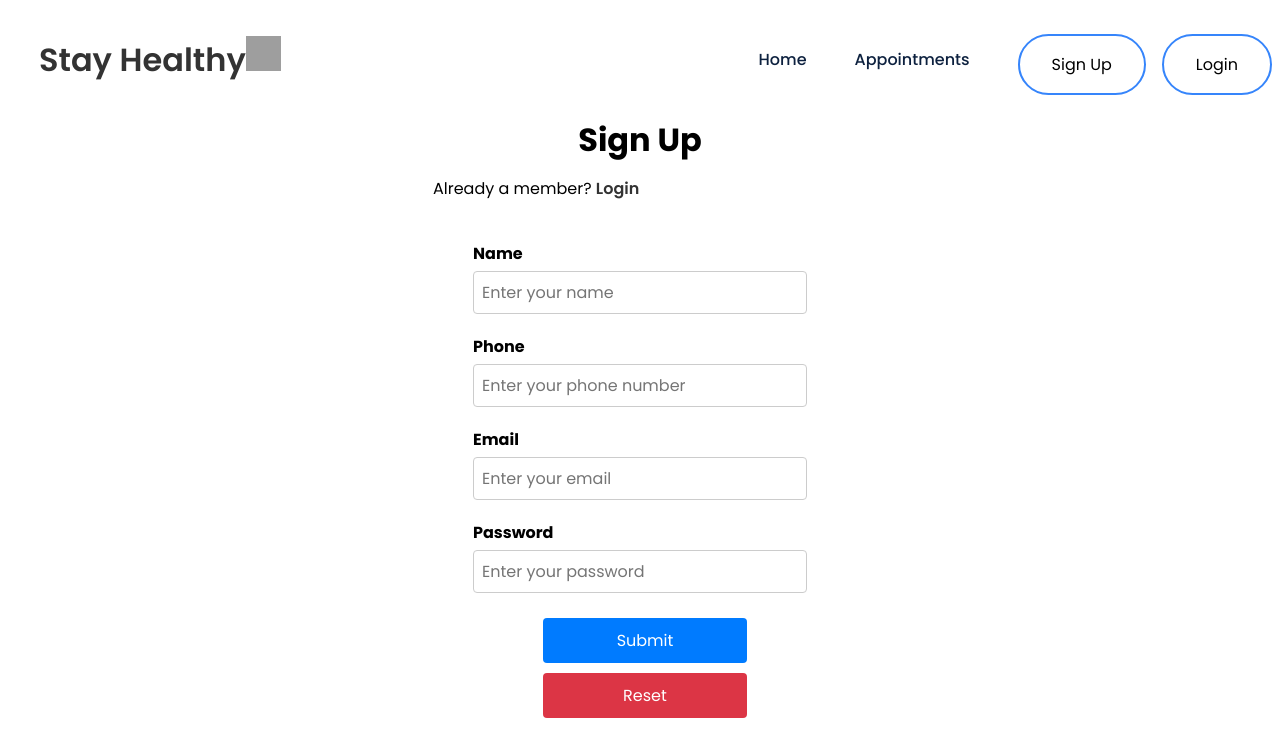
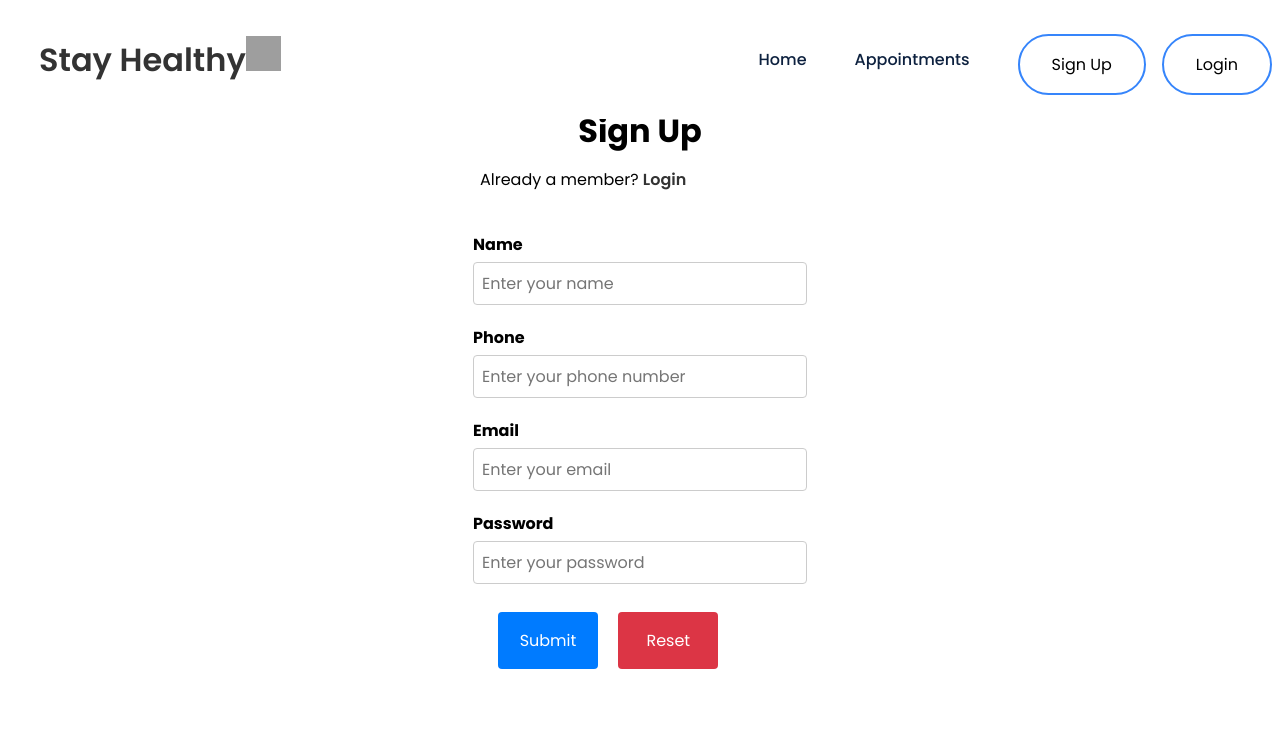
Before and after one commit to JoeyScottSchronce/frontend_developer_capstone_project, a React (Create React App) app: page /SignUp in a window 1280 px wide. Shown: the top 756 px of the page. Built offline with nearby package versions, Linux system fonts and the light colour scheme; grey boxes are pictures that could not be loaded.

Commit message:
updated css

```diff
--- a/src/Components/SignUp/SignUp.css
+++ b/src/Components/SignUp/SignUp.css
@@ -4,7 +4,7 @@ body {
 }
 
 .container {
-    max-width: 900px; /* Set maximum width for the container */
+    /* max-width: 800px; /* Set maximum width for the container */
     overflow: hidden; /* Hide any overflowing content */
 }
 
@@ -14,7 +14,7 @@ body {
     top: -39px; /* Move the element 39 pixels up */
     left: 92%; /* Move the element 92% to the right */
     cursor: pointer; /* Change cursor to pointer on hover */
-    font-size: 17px; /* Set font size */
+    font-size: 1.5rem; /* Set font size */
 }
 
 /* Styles for the main signup text */
@@ -45,7 +45,7 @@ body {
 
 /* Styles for the role text in signup */
 .signup-role {
-    font-size: 16px; /* Set font size */
+    font-size: 1rem; /* Set font size */
     margin-bottom: 10px; /* Add bottom margin */
 }
 
@@ -75,13 +75,15 @@ body {
 /* Styles for button group in the signup form */
 .btn-group {
     margin-bottom: 20px; /* Add bottom margin to button group */
+    min-width: 300px;
 }
 
 /* Styles for buttons in the signup form */
 .btn {
-    margin: 5px;
-    padding: 10px 20px; /* Set padding for buttons */
-    font-size: 16px; /* Set font size for buttons */
+    margin: .5rem;
+    padding: 1em; /* Set padding for buttons */
+    font-size: 1rem; /* Set font size for buttons */
+    max-width: 100px;
     border: none; /* Remove button borders */
     border-radius: 4px; /* Add border radius for rounded corners */
     cursor: pointer; /* Change cursor to pointer on hover */
```
